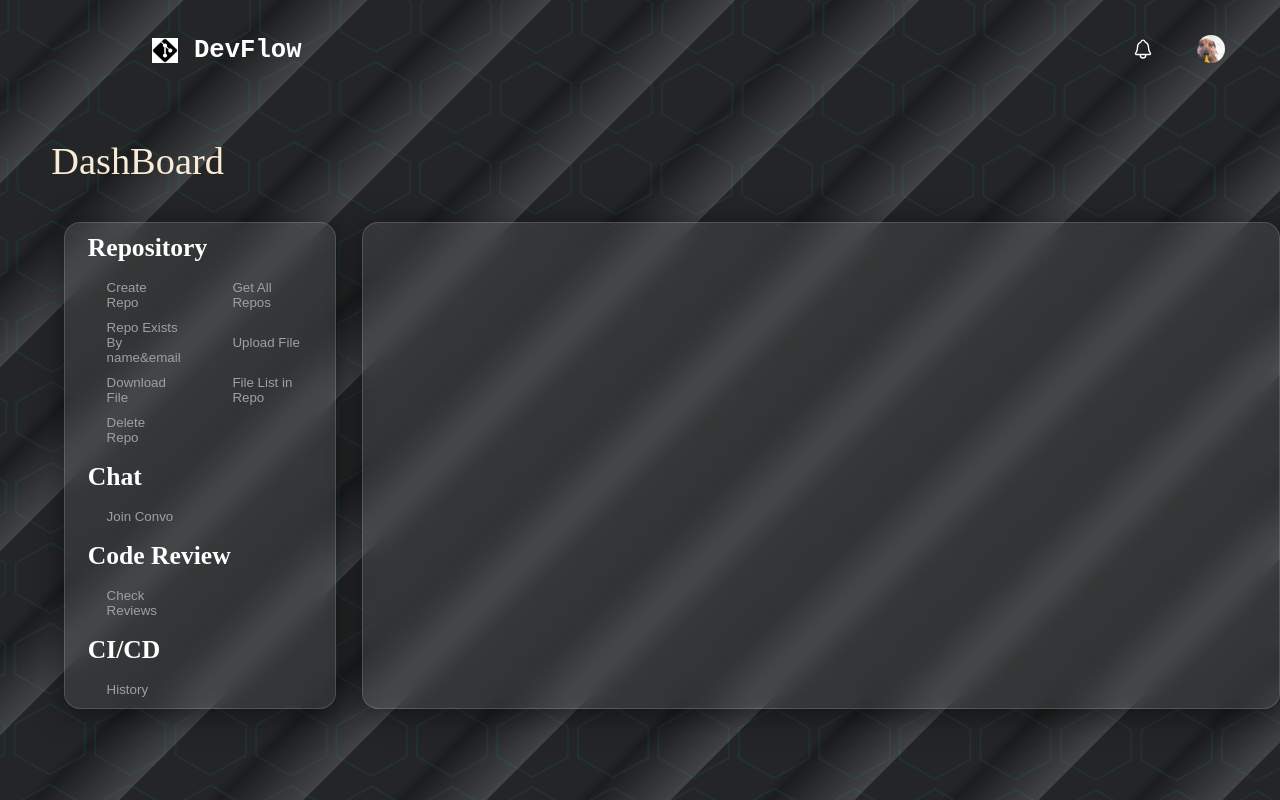
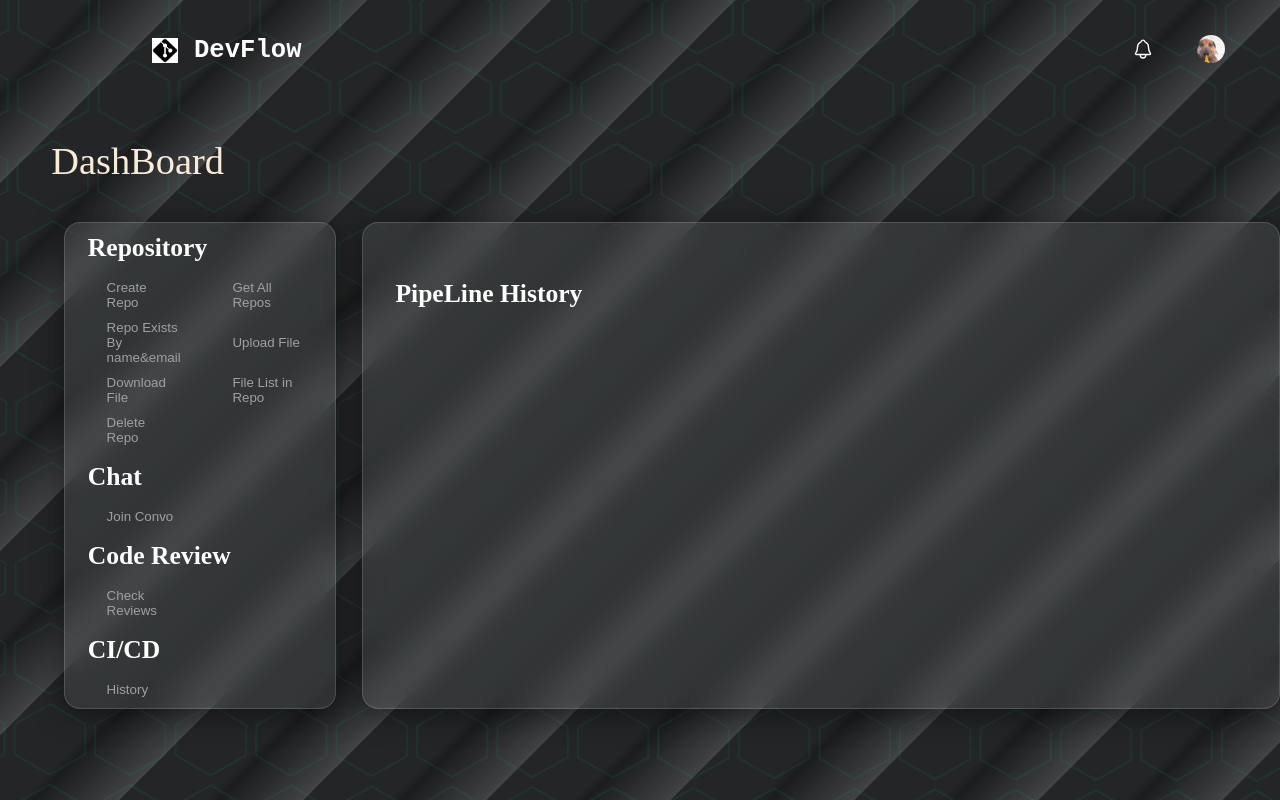
Before and after one commit to Arpan25AK/DevFlow-Web, a React (Vite) app: page /dashboard in a window 1280 px wide. Built offline with nearby package versions, Linux system fonts and the light colour scheme.

Commit message:
plan to create a pipeline history chart for the ci cd pipe line

```diff
--- a/src/pages/Dashboard/index.jsx
+++ b/src/pages/Dashboard/index.jsx
@@ -122,6 +122,7 @@ function Dashboard() {
                         </div>
                         ))}
                 </div>
+                <span className={styles.block_main}>PipeLine History</span>
             </div>
 
 
```
